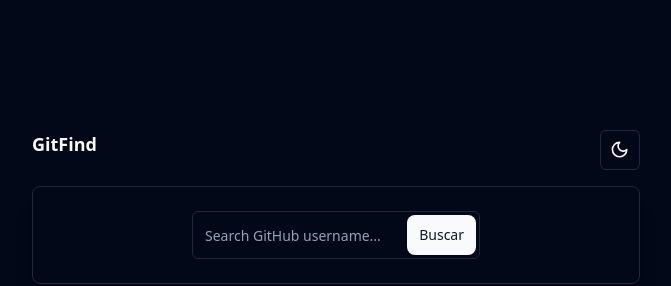
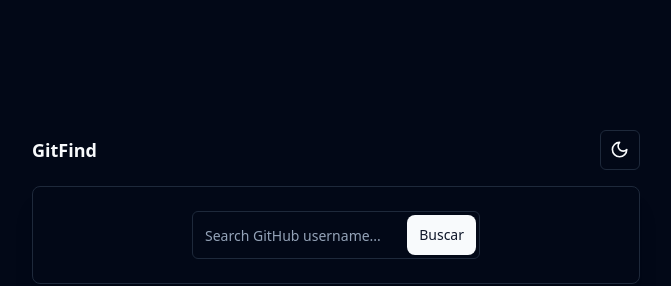
Before and after one commit to rafaelsantos01/gitfinder, a React (Vite) app: page / in a window 1280 px wide. Shown: the top 286 px of the page, without its empty margins (304-975 px from the left). Built offline with nearby package versions, Linux system fonts and the light colour scheme; the HTML template or start-up script is replaced by a standard one.

Commit message:
fix: ajuste nome projeto

```diff
--- a/src/components/main/main.tsx
+++ b/src/components/main/main.tsx
@@ -54,7 +54,7 @@
   return (
     <div className="flex items-center justify-center md:h-screen md:mt-0 mt-4 md:mb-0 mb-4">
       <div className="space-y-4">
-        <div className="flex justify-between">
+        <div className="flex items-center justify-between">
           <h1 className="flex justify-center font-bold text-lg">GitFind</h1>
           <ModeToggle />
         </div>
```
